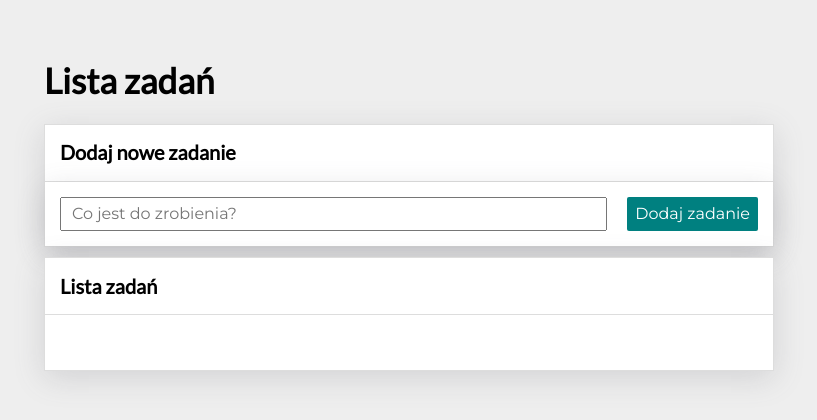
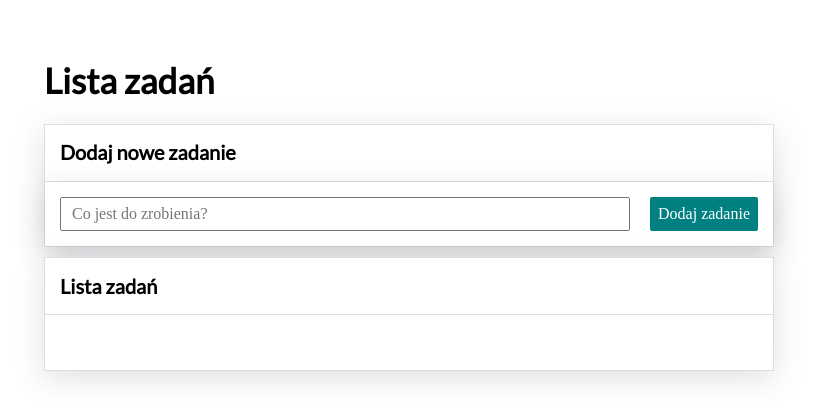
Before and after one commit to ursmal1948/todo-list-react, a React (Create React App) app: page / in a window 1280 px wide. Shown: the top 420 px of the page, without its empty margins (231-1048 px from the left). Built offline with nearby package versions, Linux system fonts and the light colour scheme.

Commit message:
index.css deleted from index.js

```diff
--- a/src/index.css
+++ /dev/null
@@ -1,13 +0,0 @@
-html {
-  box-sizing: border-box;
-}
-
-*, ::after, ::before {
-  box-sizing: inherit;
-}
-
-body {
-  font-family: 'Montserrat', sans-serif;
-  background-color: #eee;
-  word-break: break-word;
-}
--- a/src/index.js
+++ b/src/index.js
@@ -1,6 +1,5 @@
 import React from 'react';
 import ReactDOM from 'react-dom/client';
-import './index.css';
 import App from './App';
 import reportWebVitals from './reportWebVitals';
 
```
